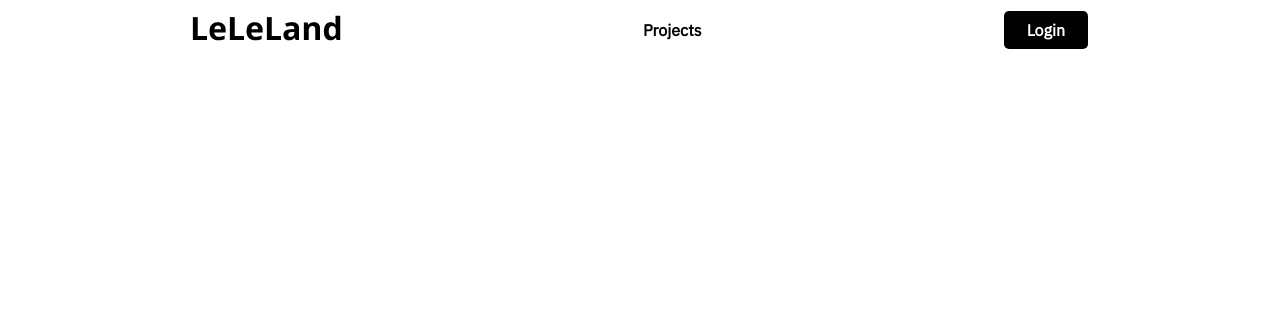
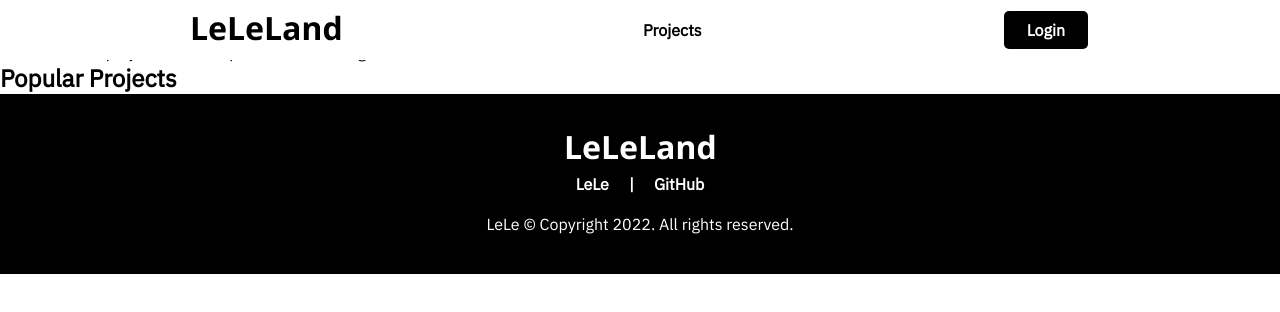
Before and after one commit to keiloktql/leleland, a React (Create React App) app: page / in a window 1280 px wide. Shown: the top 312 px of the page. Built offline with nearby package versions, Linux system fonts and the light colour scheme.

Commit message:
Update for footer

```diff
--- /dev/null
+++ b/src/assets/sass/layout/_footer.scss
@@ -0,0 +1,36 @@
+footer {
+    width: 100%;
+    display: flex;
+    justify-content: center;
+    background-color: black;
+    padding: 40px 0;
+
+    .c-Footer {
+        display: flex;
+        flex-direction: column;
+        justify-content: space-between;
+        align-items: center;
+        width: 70%;
+        color: white;
+
+        &__Logo {}
+
+        &__Links {
+            padding-top: 10px;
+            padding-bottom: 20px;
+            display: flex;
+            flex-direction: row;
+            justify-content: center;
+
+            a {
+                color: white;
+                font-weight: bold;
+            }
+
+            p {
+                padding: 0 20px;
+                font-weight: bold;
+            }
+        }
+    }
+}
--- a/src/assets/sass/main.scss
+++ b/src/assets/sass/main.scss
@@ -10,3 +10,7 @@
 
 // Layout styles
 @import "layout/header";
+@import "layout/footer";
+
+// Pages styles
+@import "pages/home";
--- /dev/null
+++ b/src/assets/sass/pages/_home.scss
@@ -0,0 +1,3 @@
+.c-Home {
+
+}
--- a/src/layout/Footer.jsx
+++ b/src/layout/Footer.jsx
@@ -0,0 +1,26 @@
+import React from 'react';
+import LogoLight from '../assets/images/Logo-light.png';
+import { NavLink } from 'react-router-dom';
+
+const Footer = () => {
+    return (
+        <footer className="l-Footer">
+            <div className="c-Footer">
+                <div className="c-Footer__Logo">
+                    <img src={LogoLight} alt="Logo" />
+                </div>
+                <div className = "c-Footer__Links c-Links">
+                    <a className = "c-Links__Who" href="https://keilokimnida.github.io/" target="_blank" rel="noopener noreferrer">LeLe</a>
+                    <p>|</p>
+                    <a className = "c-Links__GitHub" href="https://github.com/keilokimnida/leleland" target="_blank" rel="noopener noreferrer">GitHub</a>
+                </div>
+                <div className="c-Footer__Copyright">
+                    <p>LeLe &#169; Copyright 2022. All rights reserved.</p>
+                </div>
+            </div>
+        </footer>
+
+    );
+};
+
+export default Footer;
--- a/src/layout/MainLayout.jsx
+++ b/src/layout/MainLayout.jsx
@@ -1,6 +1,7 @@
 import React from 'react';
 
 import Header from './Header';
+import Footer from './Footer';
 import Title from './Title';
 
 const MainLayout = ({ children, title, headerTheme, headerFixed }) => {
@@ -11,6 +12,7 @@ const MainLayout = ({ children, title, headerTheme, headerFixed }) => {
             <div className = "c-Main__Content">
                 {children}
             </div>
+            <Footer />
         </main>
     )
 };
--- a/src/pages/Home.jsx
+++ b/src/pages/Home.jsx
@@ -5,7 +5,13 @@ const Home = () => {
   return (
     <MainLayout title="Home">
       <div className="c-Home">
-        <h1></h1>
+        <div className="c-Home__Greetings">
+          <h1>LeLeLand</h1>
+          <p>A collection of projects and components built using React & Sass.</p>
+        </div>
+        <div className="c-Home__Popular">
+          <h2>Popular Projects</h2>
+        </div>
       </div>
     </MainLayout>
 
```
